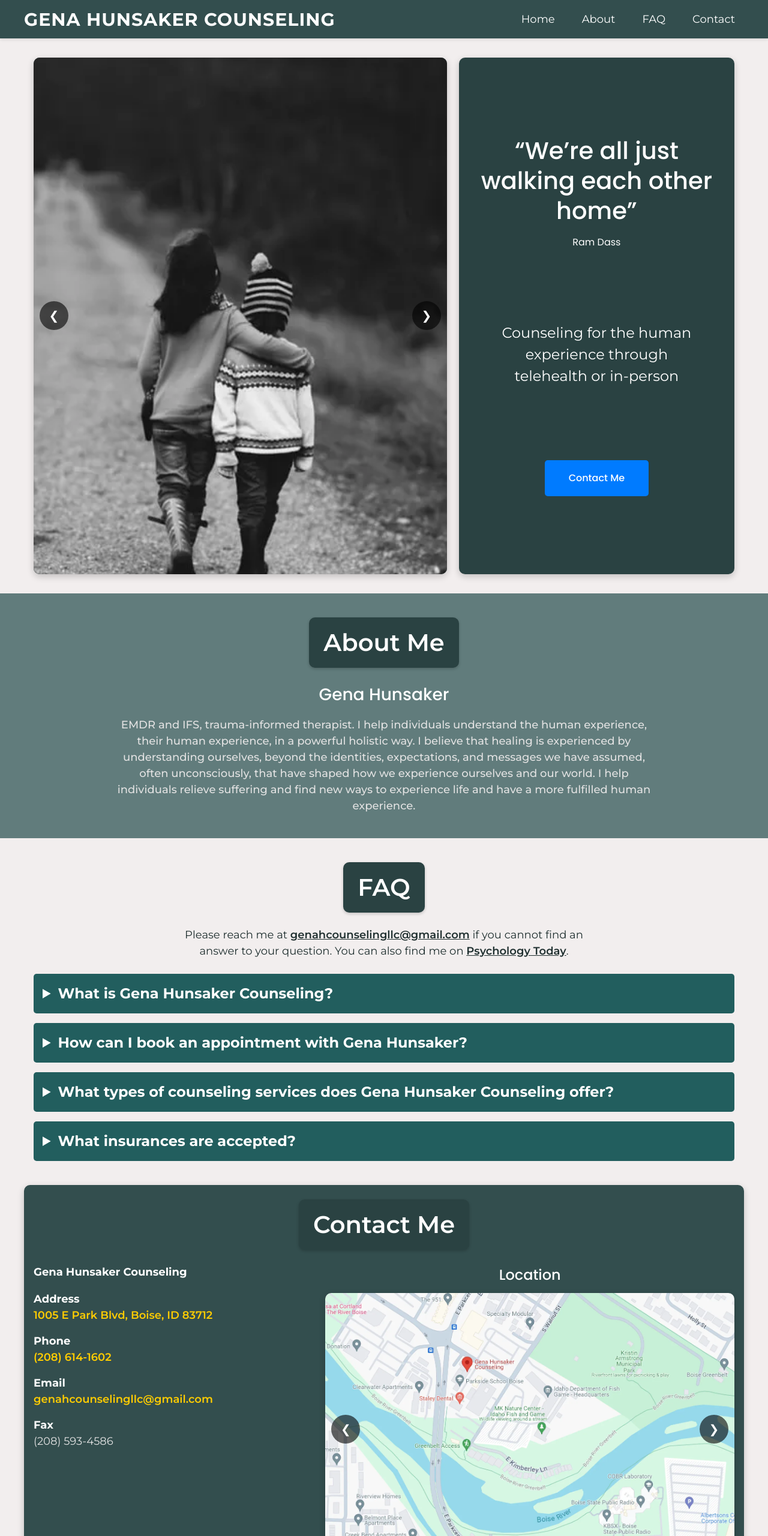
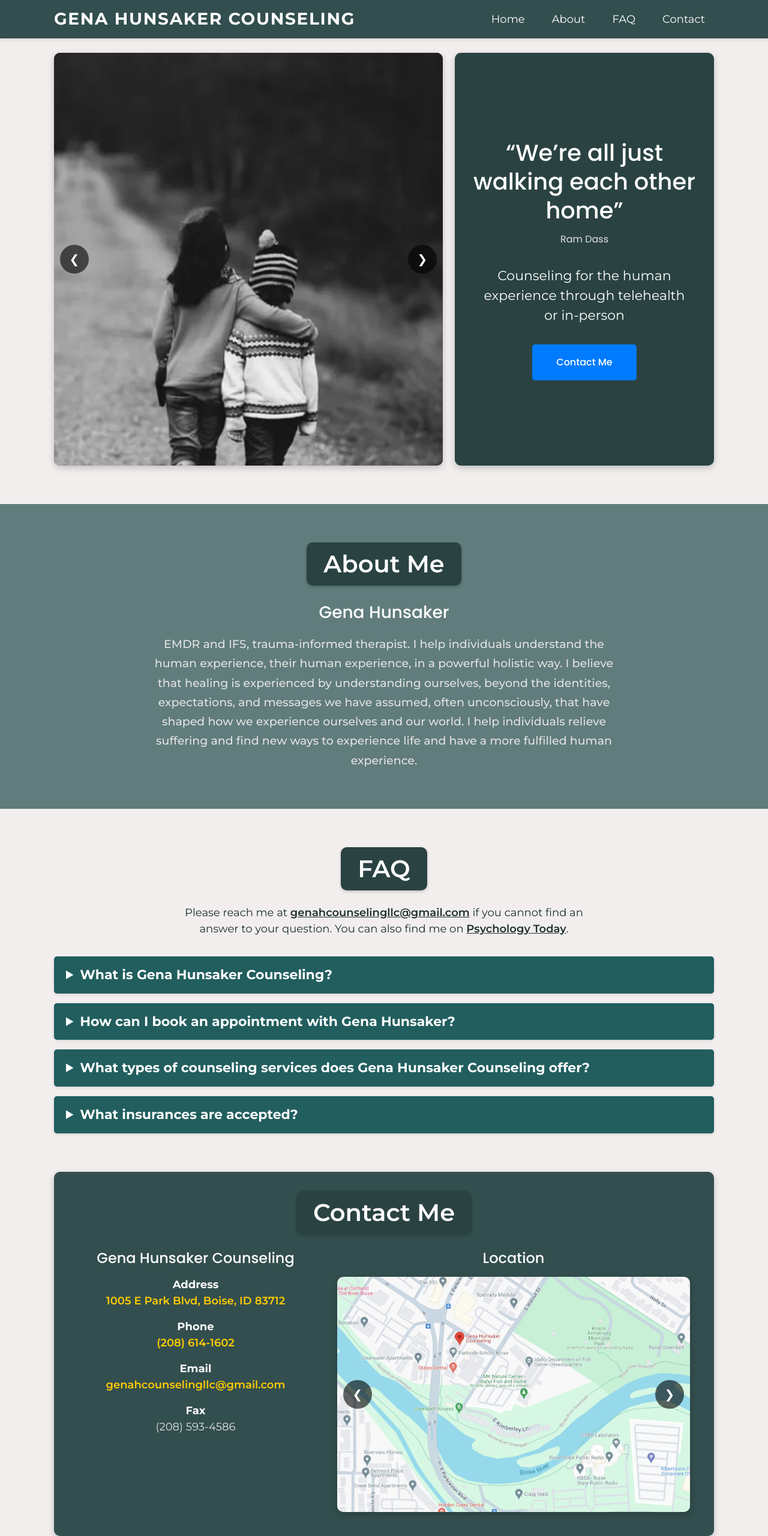
Before and after one commit to jlhuns/jlhuns.github.io, a website built with Vite: page index.html in a window 1280 px wide. Shown: the top 2560 px of the page at 60% size. Built offline with nearby package versions, Linux system fonts and the light colour scheme.

Commit message:
Polish layout: consistent widths, centering, and type sizes
- All sections share one content width so edges line up
- Hero fits the viewport on desktop and is capped on tablet/phone
- Hero panel content centered with even spacing
- Contact details centered with matching column headings
- Nav collapses to the menu below 860px so the title never wraps beside links
- Tuned font sizes and line lengths for readability

Co-Authored-By: Claude Opus 5.5 <noreply@anthropic.com>

```diff
--- a/index.html
+++ b/index.html
@@ -184,7 +184,7 @@
         <h2 class="section-title">Contact Me</h2>
         <div class="contact-layout">
           <address class="contact-details">
-            <strong class="contact-business">Gena Hunsaker Counseling</strong>
+            <h3 class="contact-subtitle">Gena Hunsaker Counseling</h3>
             <dl>
               <dt>Address</dt>
               <dd>
--- a/src/styles/hero.css
+++ b/src/styles/hero.css
@@ -6,21 +6,27 @@
   display: grid;
   grid-template-columns: 3fr 2fr;
   gap: 20px;
-  max-width: var(--page-width);
-  margin: 32px auto;
-  padding: 0 var(--gutter);
+  width: var(--content-width);
+  margin: 24px auto var(--section-gap);
 }
 
-.hero .slider {
-  aspect-ratio: 4 / 5;
+/* Side by side, the hero fills the screen below the navbar without overflowing it. */
+@media (min-width: 769px) {
+  .hero {
+    height: clamp(460px, calc(100svh - var(--navbar-height) - 48px), 720px);
+  }
+}
+
+.hero .slide {
+  object-position: center 30%;
 }
 
 .hero-panel {
   display: flex;
   flex-direction: column;
   align-items: center;
-  justify-content: space-evenly;
-  gap: 24px;
+  justify-content: center;
+  gap: clamp(24px, 4vh, 40px);
   padding: 32px 24px;
   text-align: center;
   color: var(--color-text-on-dark);
@@ -35,20 +41,22 @@
 }
 
 .quote p {
-  font-size: clamp(1.75rem, 3.5vw, 2.5rem);
+  font-size: clamp(1.75rem, 3vw, 2.5rem);
   font-weight: 500;
   line-height: 1.25;
 }
 
 .quote cite {
   display: block;
-  margin-top: 16px;
+  margin-top: 12px;
+  font-size: 1rem;
   font-style: normal;
+  opacity: 0.85;
 }
 
 .hero-tagline {
-  max-width: 22ch;
-  font-size: clamp(1.125rem, 2vw, 1.5rem);
+  max-width: 24ch;
+  font-size: clamp(1.125rem, 1.8vw, 1.375rem);
 }
 
 @media (max-width: 768px) {
@@ -56,4 +64,8 @@
     grid-template-columns: 1fr;
     margin-top: 16px;
   }
+
+  .hero .slider {
+    height: min(65svh, 120vw);
+  }
 }
--- a/src/styles/navbar.css
+++ b/src/styles/navbar.css
@@ -8,17 +8,23 @@
   gap: 20px;
   min-height: var(--navbar-height);
   padding: 0 max(var(--gutter), calc((100% - var(--page-width)) / 2));
+  padding-block: 8px;
   background-color: var(--color-teal-800);
   box-shadow: 0 2px 5px rgba(0, 0, 0, 0.1);
 }
 
 .site-title {
-  font-size: clamp(1rem, 2.5vw, 1.875rem);
+  font-size: clamp(0.875rem, 1.6vw + 0.5rem, 1.75rem);
   font-weight: 700;
+  line-height: 1.2;
   color: var(--color-text-on-dark);
   text-transform: uppercase;
-  letter-spacing: 1px;
+  letter-spacing: 0.06em;
   text-decoration: none;
+}
+
+.site-title:hover {
+  color: var(--color-text-on-dark);
 }
 
 .nav-links {
@@ -52,7 +58,7 @@
   cursor: pointer;
 }
 
-@media (max-width: 900px) {
+@media (max-width: 860px) {
   .menu-toggle {
     display: block;
   }
--- a/src/styles/sections.css
+++ b/src/styles/sections.css
@@ -1,15 +1,15 @@
 .section {
-  max-width: var(--page-width);
-  margin: 0 auto 40px;
-  padding: 0 var(--gutter);
+  width: var(--content-width);
+  margin: 0 auto var(--section-gap);
 }
 
 .section-title {
   width: fit-content;
   margin: 0 auto 24px;
-  padding: 12px 24px;
+  padding: 12px 28px;
   font-size: clamp(1.75rem, 4vw, 2.5rem);
   font-weight: 600;
+  line-height: 1.2;
   text-align: center;
   color: var(--color-text-on-dark);
   background-color: var(--color-teal-900);
@@ -17,10 +17,10 @@
   box-shadow: 0 2px 5px rgba(0, 0, 0, 0.2);
 }
 
-/* About */
+/* About — full-width band with a centered text column */
 .about {
-  max-width: none;
-  padding: 40px max(var(--gutter), calc((100% - 900px) / 2));
+  width: 100%;
+  padding: var(--section-gap) max(var(--gutter), calc((100% - var(--text-width)) / 2));
   background-color: var(--color-teal-400);
   color: var(--color-text-on-dark);
 }
@@ -28,14 +28,15 @@
 .about-name {
   margin-bottom: 16px;
   font-family: var(--font-display);
-  font-size: clamp(1.25rem, 3vw, 1.75rem);
+  font-size: clamp(1.375rem, 3vw, 1.75rem);
   font-weight: 500;
   text-align: center;
 }
 
 .about-text {
-  font-size: 1.125rem;
+  font-size: clamp(1.0625rem, 1.5vw, 1.1875rem);
   font-weight: 500;
+  line-height: 1.7;
   text-align: center;
   color: var(--color-text-muted-on-dark);
 }
@@ -43,7 +44,7 @@
 /* FAQ */
 .faq-intro {
   max-width: 60ch;
-  margin: 0 auto 24px;
+  margin: 0 auto 32px;
   font-size: 1.125rem;
   text-align: center;
 }
@@ -56,12 +57,14 @@
   margin-bottom: 16px;
   border-radius: var(--radius-sm);
   overflow: hidden;
+  box-shadow: 0 2px 5px rgba(0, 0, 0, 0.1);
 }
 
 .faq-item summary {
-  padding: 15px;
-  font-size: clamp(1.125rem, 2.5vw, 1.5rem);
+  padding: 16px 20px;
+  font-size: clamp(1.125rem, 2.2vw, 1.375rem);
   font-weight: 700;
+  line-height: 1.35;
   color: var(--color-text-on-dark);
   background-color: var(--color-teal-700);
   cursor: pointer;
@@ -73,24 +76,26 @@
 }
 
 .faq-answer {
-  padding: 15px;
-  font-size: 1.125rem;
+  padding: 16px 20px 20px;
+  font-size: 1.0625rem;
+  line-height: 1.6;
   color: var(--color-text-on-dark);
   background-color: var(--color-teal-400);
 }
 
 .faq-answer ul {
   margin: 8px 0 0;
+  padding-left: 1.25em;
 }
 
 .columns {
   columns: 2 240px;
+  column-gap: 32px;
 }
 
 /* Contact */
 .contact {
-  padding-top: 24px;
-  padding-bottom: 24px;
+  padding: 32px clamp(16px, 4vw, 40px) 40px;
   color: var(--color-text-muted-on-dark);
   background-color: var(--color-teal-800);
   border-radius: var(--radius-md);
@@ -100,19 +105,28 @@
 .contact-layout {
   display: grid;
   grid-template-columns: 1fr 1.5fr;
-  gap: 32px;
+  gap: 32px 40px;
   align-items: start;
+}
+
+.contact-subtitle {
+  margin-bottom: 16px;
+  font-family: var(--font-display);
+  font-size: 1.5rem;
+  font-weight: 500;
+  line-height: 1.3;
+  text-align: center;
+  color: var(--color-text-on-dark);
 }
 
 .contact-details {
   font-style: normal;
   font-size: 1.125rem;
+  text-align: center;
 }
 
-.contact-business {
-  display: block;
-  margin-bottom: 16px;
-  color: var(--color-text-on-dark);
+.contact-details dl {
+  margin: 0;
 }
 
 .contact-details dt {
@@ -124,6 +138,10 @@
   margin: 0 0 16px;
 }
 
+.contact-details dd:last-child {
+  margin-bottom: 0;
+}
+
 .contact-details a {
   color: var(--color-accent);
   text-decoration: none;
@@ -131,15 +149,6 @@
 
 .contact-details a:hover {
   text-decoration: underline;
-}
-
-.contact-subtitle {
-  margin-bottom: 12px;
-  font-family: var(--font-display);
-  font-size: 1.5rem;
-  font-weight: 500;
-  text-align: center;
-  color: var(--color-text-on-dark);
 }
 
 .contact .slider {
@@ -150,9 +159,4 @@
   .contact-layout {
     grid-template-columns: 1fr;
   }
-
-  .section.contact {
-    margin-left: var(--gutter);
-    margin-right: var(--gutter);
-  }
 }
--- a/src/styles/tokens.css
+++ b/src/styles/tokens.css
@@ -22,6 +22,9 @@
   --radius-md: 10px;
   --shadow: 0 4px 12px rgba(0, 0, 0, 0.2);
   --navbar-height: 64px;
-  --page-width: 1200px;
+  --page-width: 1100px;
+  --text-width: 800px;
   --gutter: 16px;
+  --section-gap: clamp(40px, 6vw, 64px);
+  --content-width: min(100% - 2 * var(--gutter), var(--page-width));
 }
```
